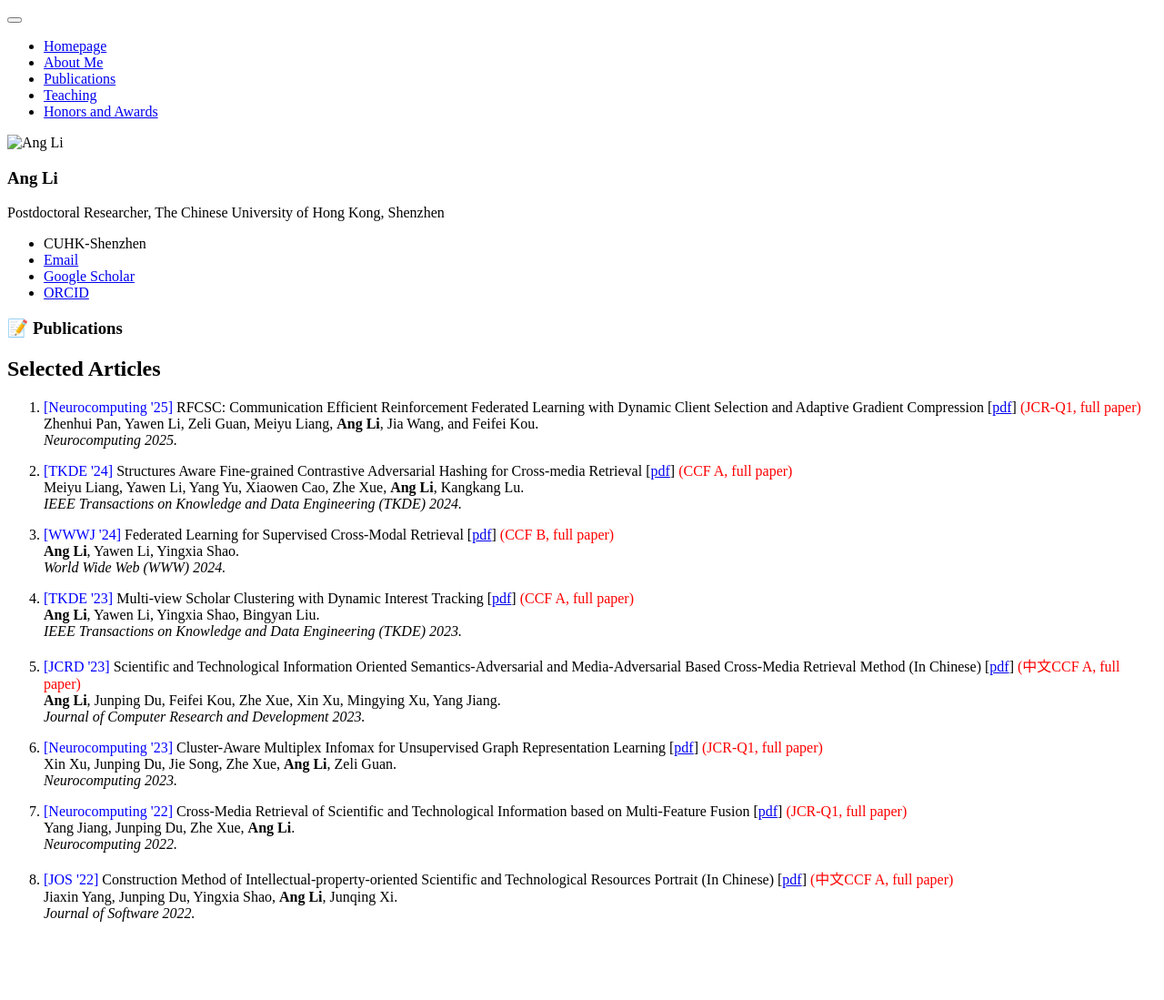
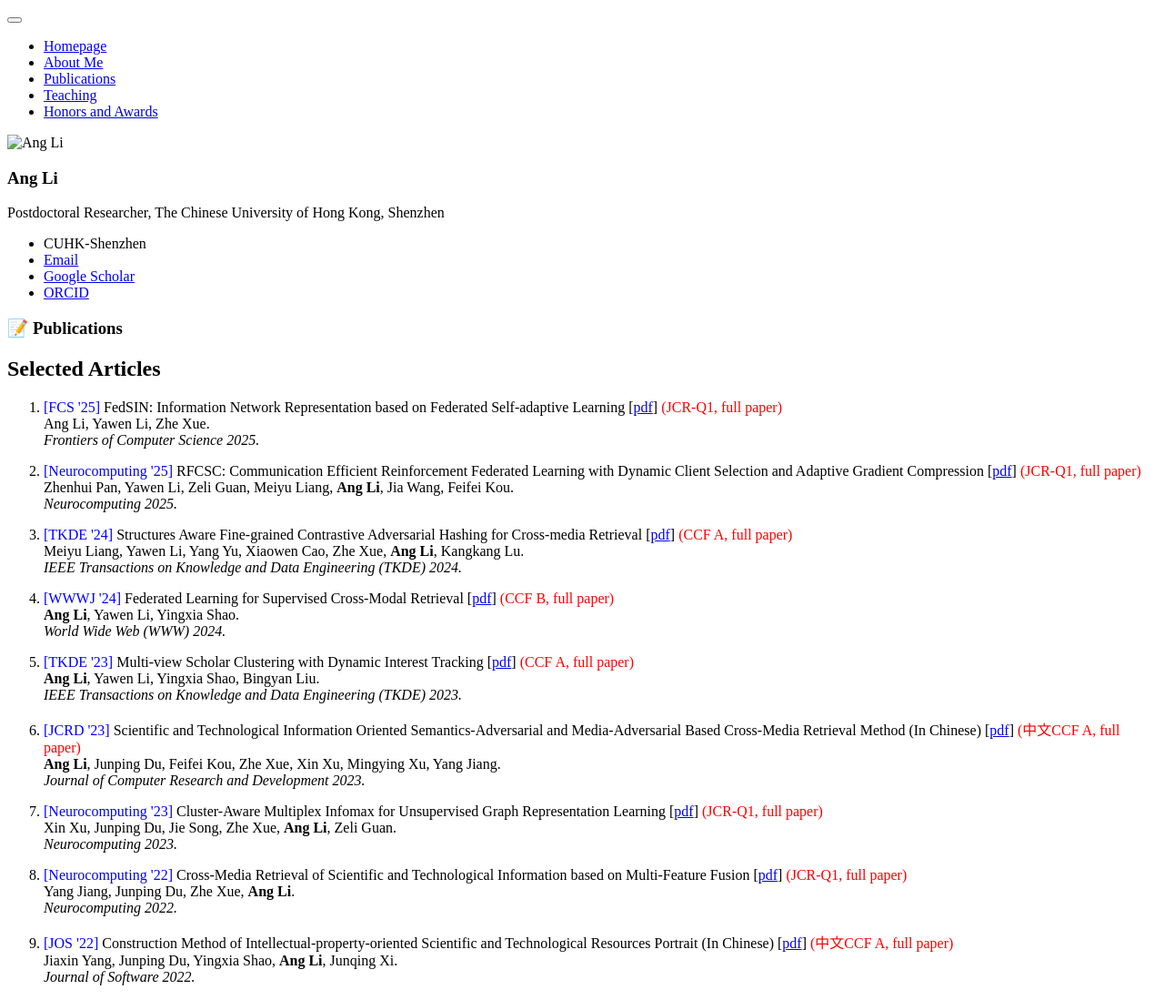
Before and after one commit to chris-Ang-li/chris-Ang-li.github.io, a Jekyll site: the page built from _pages/includes/pub.md, in a window 1280 px wide. Shown: the whole page at 91% size. Built offline with Jekyll 4.4.1, drawn with Linux system fonts in a browser that asks for light colours; our own code applies the rules of GitHub Pages for plain Markdown files; before the commit the page ends 1029 px from its top, so only the background shows below that.

Commit message:
Update pub.md

```diff
--- a/_pages/includes/pub.md
+++ b/_pages/includes/pub.md
@@ -4,9 +4,16 @@
 <h2>Selected Articles</h2>
 <ol start=1>
   <li>
+    <p><font color="blue">[FCS '25]</font> FedSIN: Information Network Representation based on Federated Self-adaptive Learning [<a href="https://journal.hep.com.cn/fcs/EN/10.1007/s11704-025-40529-8">pdf</a>] <font color="red">(JCR-Q1, full paper)</font>
+      <br>
+      Ang Li, Yawen Li, Zhe Xue.<br>
+      <i>Frontiers of Computer Science 2025.</i> <br>
+    </p>
+  </li>
+  <li>
     <p><font color="blue">[Neurocomputing '25]</font> RFCSC: Communication Efficient Reinforcement Federated Learning with Dynamic Client Selection and Adaptive Gradient Compression [<a href="https://www.sciencedirect.com/science/article/pii/S0925231224014437">pdf</a>] <font color="red">(JCR-Q1, full paper)</font>
       <br>
-      Zhenhui Pan, Yawen Li, Zeli Guan, Meiyu Liang, <b>Ang Li</b>, Jia Wang, and Feifei Kou.<br>
+      Zhenhui Pan, Yawen Li, Zeli Guan, Meiyu Liang, <b>Ang Li</b>, Jia Wang, Feifei Kou.<br>
       <i>Neurocomputing 2025.</i> <br>
     </p>
   </li>
```
